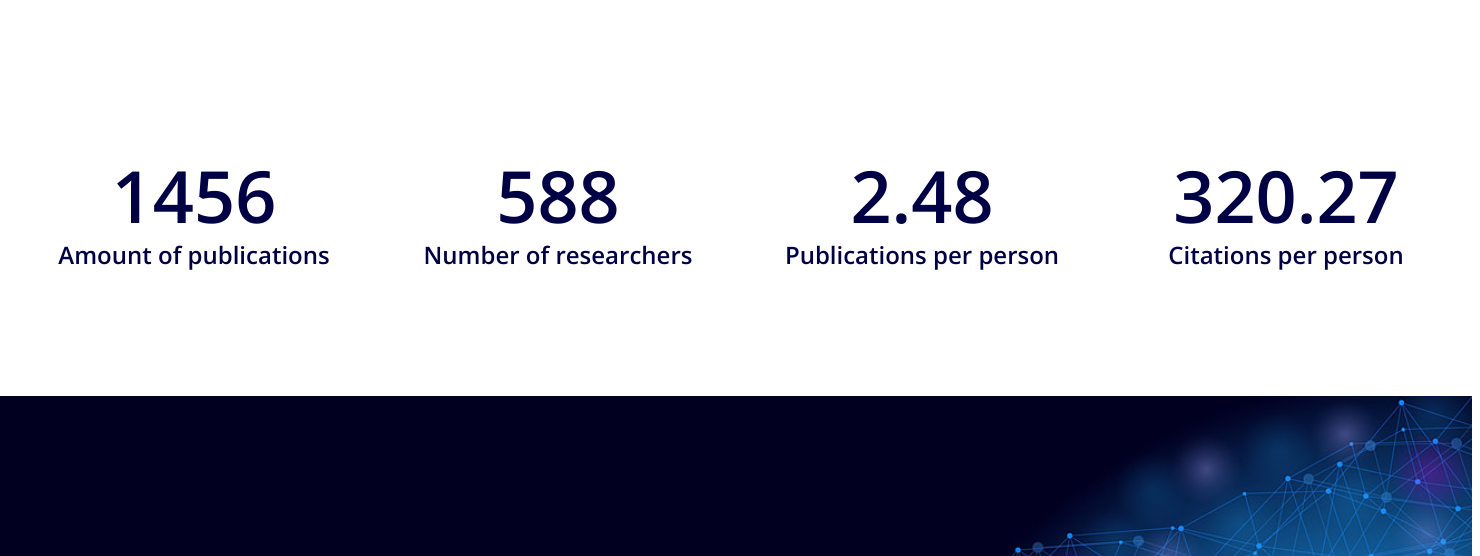
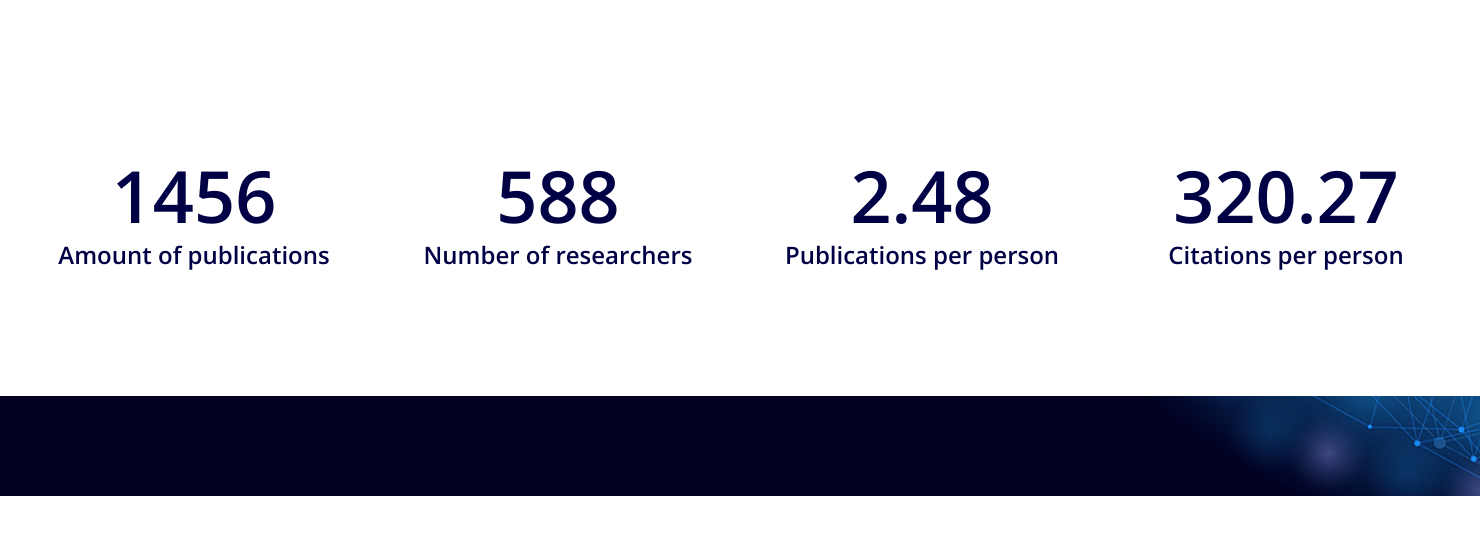
Before and after one commit to InnoSWP/B21-02_Bibliogram, a Flask app: page / in a window 1480 px wide; the page is wider, and only the part inside the window is pictured. Shown: the part 2640-3196 px from the top of that part. After the commit the page ends 3136 px from the top of that part, so only its background shows below. Run offline with Flask 2, Linux system fonts and the light colour scheme; lists and menus that the app fills with data are empty; some libraries are stand-ins or nearby versions.

Commit message:
fix(main): Bottom panel

```diff
--- a/static/css/topnav.css
+++ b/static/css/topnav.css
@@ -6,9 +6,9 @@ body {
 }
 
 footer {
-  background-image: url("../images/panel2.png");
-  height: 160px;
-  width: 110%;
+  background-image: url("../images/panel3.png");
+  height: 100px;
+  width: 120%;
   margin-top: 5%;
   margin-left: -10%;
   margin-bottom: -10%;
```
Also changed, not shown: static/images/panel3.png (added).
